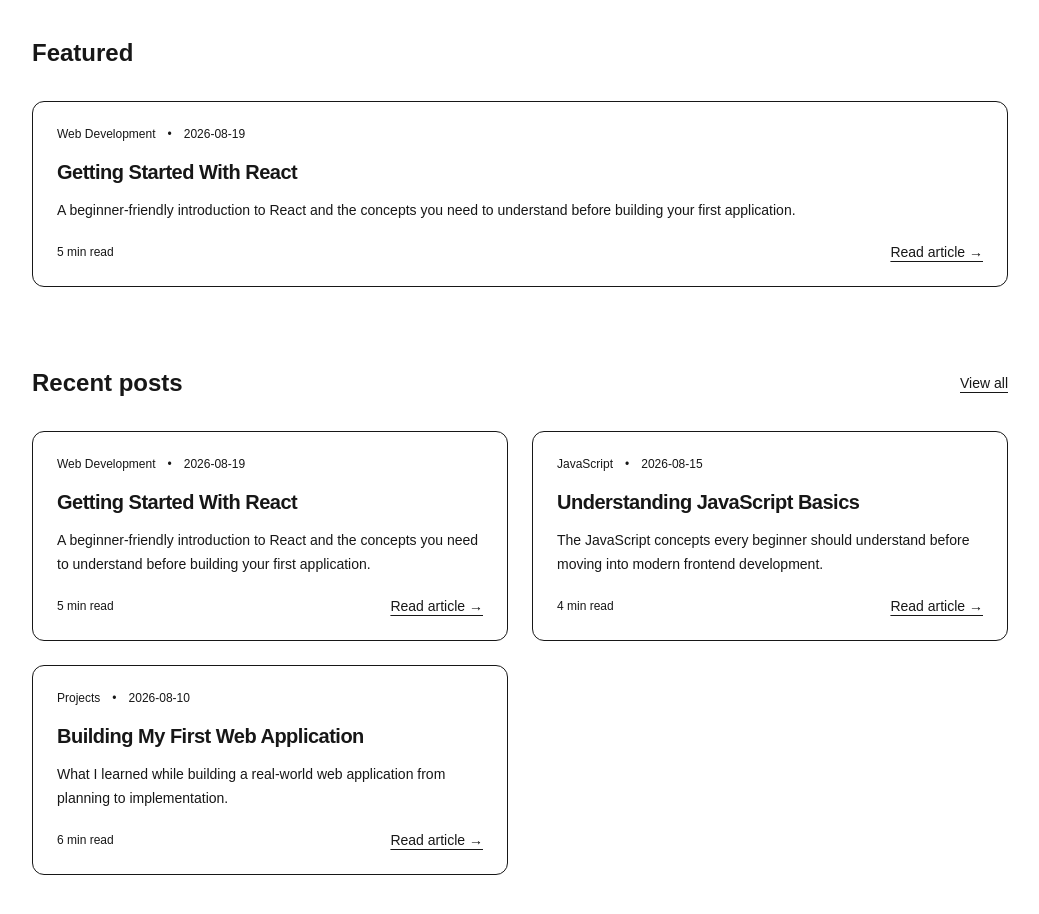
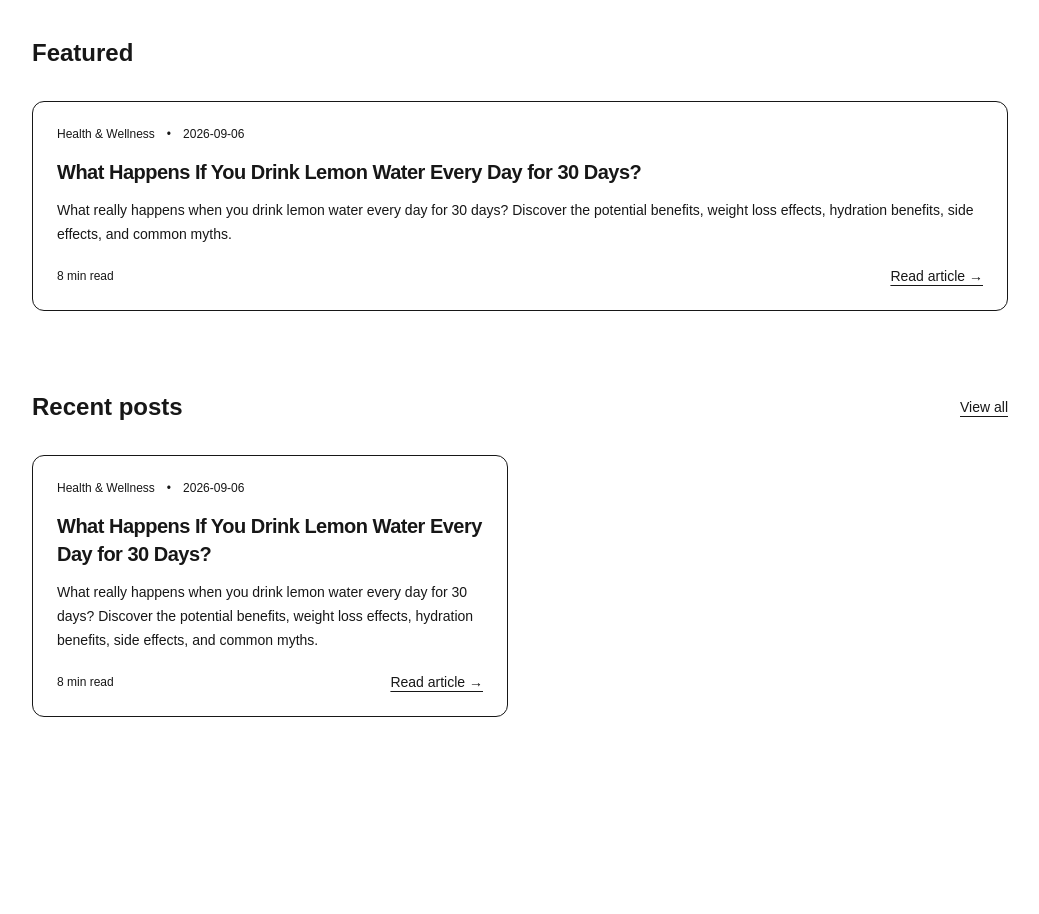
Before and after one commit to SudeepSilwal/blog, a Next.js app: page / in a window 1280 px wide. Shown: the part 480-1394 px from the top of the page, without its empty margins (120-1159 px from the left). After the commit the page ends 1293 px from the top, so only its background shows below. Built offline with nearby package versions, Linux system fonts and the light colour scheme.

Commit message:
Update posts.js

```diff
--- a/src/data/posts.js
+++ b/src/data/posts.js
@@ -1,62 +1,295 @@
 export const posts = [
   {
     id: 1,
-    title: 'Getting Started With React',
-    slug: 'getting-started-with-react',
+    title: 'What Happens If You Drink Lemon Water Every Day for 30 Days?',
+    slug: 'what-happens-if-you-drink-lemon-water-every-day-for-30-days',
+
     excerpt:
-      'A beginner-friendly introduction to React and the concepts you need to understand before building your first application.',
+      'What really happens when you drink lemon water every day for 30 days? Discover the potential benefits, weight loss effects, hydration benefits, side effects, and common myths.',
+
     content: `
-React is a JavaScript library for building user interfaces.
+# What Happens If You Drink Lemon Water Every Day for 30 Days?
 
-In this article, we will look at the basic concepts of React and understand how components work.
+Drinking lemon water every day has become a popular health habit. Many people drink it first thing in the morning, while others use it as a refreshing alternative to soda, juice, or other sugary drinks.
 
-React allows us to divide an interface into reusable components. This makes applications easier to build and maintain.
+But what actually happens if you drink lemon water every day for 30 days?
 
-As you continue learning React, you will work with components, props, state, hooks and other concepts.
+Can it help you lose weight? Does it detox your body? Can it improve your skin or digestion?
+
+The truth is that lemon water can be a healthy addition to your daily routine, especially if it helps you drink more water. However, it is not a miracle drink, and some of the popular claims surrounding lemon water are exaggerated.
+
+In this article, we will explore what you may realistically experience after drinking lemon water every day for 30 days.
+
+## What Is Lemon Water?
+
+Lemon water is simply water mixed with fresh lemon juice or lemon slices.
+
+Some people prefer warm lemon water in the morning, while others enjoy cold lemon water throughout the day.
+
+A simple recipe usually includes:
+
+- One glass of water
+- Juice from half a lemon
+- Optional lemon slices
+- Optional mint or cucumber
+
+Lemons contain vitamin C and other beneficial plant compounds. However, the nutritional value of your drink depends on how much lemon juice you use.
+
+## Week 1: You May Start Drinking More Water
+
+During the first week, the biggest benefit may simply be improved hydration.
+
+Many people find plain water boring. Adding lemon can make water more refreshing and encourage you to drink more throughout the day.
+
+If lemon water replaces sugary drinks such as soda, sweetened juice, or energy drinks, you may also reduce your overall calorie and sugar intake.
+
+However, the benefits are not caused by lemon magically speeding up your metabolism. In many cases, the improvement comes from drinking more water and replacing less healthy beverages.
+
+### What You May Notice
+
+During the first seven days, you may experience:
+
+- Better hydration
+- Reduced intake of sugary drinks
+- A refreshing alternative to soda
+- More frequent urination if you significantly increase your water intake
+
+Some people also report feeling less bloated, although this depends on many factors including diet, sodium intake, activity level, and hydration.
+
+## Week 2: You May Get More Vitamin C
+
+By the second week, your daily lemon water habit may contribute some vitamin C to your diet.
+
+Vitamin C is important for several functions in the body, including immune function and collagen production.
+
+However, lemon water should not replace fruits and vegetables in your diet.
+
+A small squeeze of lemon in water can provide some nutrients, but eating a balanced variety of whole foods remains much more important.
+
+## Week 3: Can Lemon Water Help You Lose Weight?
+
+One of the most popular questions is:
+
+Does drinking lemon water every day help you lose weight?
+
+Lemon water does not directly burn fat.
+
+However, it may support weight loss indirectly.
+
+For example, if you replace high-calorie drinks such as:
+
+- Soda
+- Sweetened coffee
+- Packaged juice
+- Sugary iced tea
+
+with unsweetened lemon water, you may naturally consume fewer calories.
+
+If you lose weight during your 30-day lemon water challenge, the result is likely connected to your overall diet and calorie intake rather than lemon water alone.
+
+## Week 4: The Habit May Become Part of Your Routine
+
+After drinking lemon water consistently for several weeks, the biggest change may be the habit itself.
+
+You may become more aware of how much water you drink each day.
+
+A simple daily routine can encourage healthier choices, especially when lemon water replaces sugary beverages.
+
+Small habits can become easier to maintain when they are enjoyable.
+
+## 7 Potential Benefits of Drinking Lemon Water Every Day
+
+### 1. It May Help You Stay Hydrated
+
+Adding lemon to water can make it more enjoyable, encouraging you to drink more fluids.
+
+### 2. It May Help You Drink Less Sugar
+
+Replacing sugary drinks with unsweetened lemon water can reduce your daily intake of added sugar.
+
+### 3. It Provides Vitamin C
+
+Fresh lemons contain vitamin C, although the amount you consume depends on how much lemon juice you add.
+
+### 4. It May Support Healthy Eating Habits
+
+Starting your day with lemon water can become part of a larger healthy routine.
+
+### 5. It Is a Low-Calorie Drink
+
+Unsweetened lemon water contains very few calories compared with many commercial beverages.
+
+### 6. It May Support Hydration for Kidney Health
+
+Drinking enough fluids is important for normal kidney function and overall health.
+
+### 7. It Can Replace Less Healthy Drinks
+
+This may be one of the biggest benefits of all.
+
+Replacing soda or other sugary beverages with water can make a meaningful difference to your overall diet.
+
+## What Lemon Water Will NOT Do
+
+Despite many claims online, drinking lemon water is unlikely to:
+
+- Melt belly fat
+- Detox your body
+- Cure diseases
+- Dramatically speed up metabolism
+- Replace a healthy diet
+- Automatically give you glowing skin
+
+Your body already has systems such as the liver and kidneys that process waste.
+
+Lemon water can be part of a healthy lifestyle, but it is not a miracle detox drink.
+
+## Possible Side Effects of Drinking Lemon Water Every Day
+
+Although lemon water is generally safe for many people, there are a few things to consider.
+
+### Tooth Enamel
+
+Lemons are acidic. Frequently exposing your teeth to acidic drinks may contribute to enamel erosion.
+
+You can reduce exposure by:
+
+- Avoiding constant sipping throughout the day
+- Rinsing your mouth with plain water afterward
+- Waiting before brushing your teeth after drinking acidic beverages
+
+### Heartburn or Acid Reflux
+
+For some people, lemon water may trigger or worsen heartburn.
+
+If you notice discomfort, consider reducing the amount of lemon or avoiding it.
+
+## Lemon Water vs Lemonade
+
+There is an important difference between lemon water and traditional lemonade.
+
+Lemon water usually contains:
+
+- Water
+- Fresh lemon juice
+- Little or no added sugar
+
+Traditional lemonade can contain a significant amount of sugar.
+
+If your goal is hydration or reducing calorie intake, unsweetened lemon water is usually the better everyday choice.
+
+## Frequently Asked Questions
+
+### What happens if I drink lemon water every morning for 30 days?
+
+You may become more consistent with hydration and may consume fewer sugary drinks if lemon water replaces them. However, dramatic detoxification or automatic weight loss should not be expected.
+
+### Can lemon water burn belly fat?
+
+No single drink specifically burns belly fat. Weight loss depends on your overall calorie intake, activity level, sleep, and other lifestyle factors.
+
+### Is warm lemon water better than cold lemon water?
+
+Neither is necessarily better. Choose the temperature that you enjoy and that helps you drink enough fluids.
+
+### Can I drink lemon water before bed?
+
+Many people can drink lemon water before bed. However, if acidic drinks cause heartburn, you may prefer to avoid it close to bedtime.
+
+## Final Thoughts
+
+Drinking lemon water every day for 30 days probably will not transform your body overnight.
+
+However, it can be a simple and healthy habit.
+
+The biggest benefits may come from drinking more water and replacing sugary beverages.
+
+For best results, combine your lemon water habit with:
+
+- A balanced diet
+- Regular physical activity
+- Quality sleep
+- Plenty of fruits and vegetables
+- Consistent hydration
+
+Lemon water is best viewed as a healthy addition to your lifestyle rather than a miracle solution.
+
+A small habit may not change everything in 30 days, but healthy habits can add up over time.
     `,
-    category: 'Web Development',
-    tags: ['React', 'JavaScript', 'Frontend'],
-    date: '2026-08-19',
-    readingTime: '5 min read',
-    image: '/images/posts/react.jpg',
+
+    category: 'Health & Wellness',
+
+    tags: [
+      'Lemon Water',
+      'Healthy Drinks',
+      'Hydration',
+      'Weight Loss',
+      'Wellness',
+      'Nutrition',
+    ],
+
+    keywords: [
+      'what happens if you drink lemon water every day for 30 days',
+      'lemon water benefits',
+      'drink lemon water daily',
+      'lemon water for weight loss',
+      'benefits of lemon water',
+      'is lemon water healthy',
+      'lemon water side effects',
+    ],
+
+    date: '2026-09-06',
+
+    updatedDate: '2026-09-06',
+
+    readingTime: '8 min read',
+
+    image:
+      '/images/posts/lemon-water-30-days.jpg',
+
+    imageAlt:
+      'Glass of fresh lemon water with lemon slices representing a 30-day lemon water challenge',
+
     featured: true,
-  },
 
-  {
-    id: 2,
-    title: 'Understanding JavaScript Basics',
-    slug: 'understanding-javascript-basics',
-    excerpt:
-      'The JavaScript concepts every beginner should understand before moving into modern frontend development.',
-    content: `
-JavaScript is one of the most important technologies used in modern web development.
+    video: {
+      title:
+        'What Happens When You Drink Lemon Water Every Day?',
+      youtubeId: 'YOUR_YOUTUBE_VIDEO_ID',
+      thumbnail:
+        '/images/posts/lemon-water-video-thumbnail.jpg',
+    },
 
-Understanding variables, functions, arrays, objects and asynchronous programming gives you a strong foundation for frontend development.
-    `,
-    category: 'JavaScript',
-    tags: ['JavaScript', 'Programming'],
-    date: '2026-08-15',
-    readingTime: '4 min read',
-    image: '/images/posts/javascript.jpg',
-    featured: false,
-  },
+    author: {
+      name: 'Your Name',
+      image: '/images/author.jpg',
+      bio:
+        'Writing helpful, easy-to-understand articles about health, lifestyle, technology, and everyday topics.',
+    },
 
-  {
-    id: 3,
-    title: 'Building My First Web Application',
-    slug: 'building-my-first-web-application',
-    excerpt:
-      'What I learned while building a real-world web application from planning to implementation.',
-    content: `
-Building a real application is very different from following a tutorial.
+    faqs: [
+      {
+        question:
+          'What happens if I drink lemon water every day for 30 days?',
+        answer:
+          'You may become more consistent with hydration and reduce your intake of sugary drinks if lemon water replaces them. The exact results depend on your overall diet and lifestyle.',
+      },
+      {
+        question: 'Can lemon water help with weight loss?',
+        answer:
+          'Lemon water does not directly burn fat, but it may support weight management when used as a replacement for high-calorie sugary drinks.',
+      },
+      {
+        question: 'Is it safe to drink lemon water every day?',
+        answer:
+          'For many people, moderate amounts of lemon water can be part of a healthy diet. However, the acidity may affect tooth enamel or trigger heartburn in some individuals.',
+      },
+    ],
 
-You have to think about architecture, user experience, databases, authentication and deployment.
-    `,
-    category: 'Projects',
-    tags: ['Projects', 'Web Development'],
-    date: '2026-08-10',
-    readingTime: '6 min read',
-    image: '/images/posts/web-app.jpg',
-    featured: false,
+    relatedPosts: [
+      'healthy-morning-habits',
+      'benefits-of-drinking-water',
+      'how-to-stay-hydrated',
+    ],
   },
 ]
```
